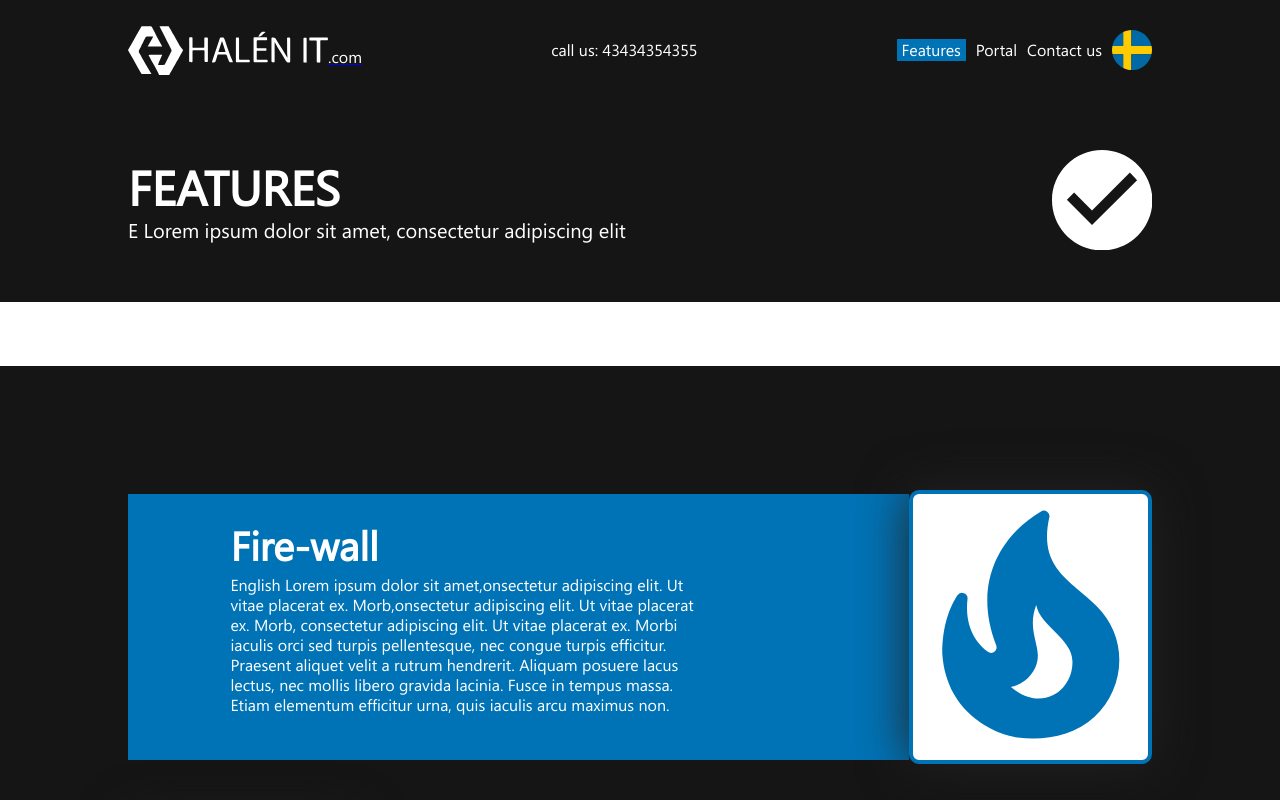
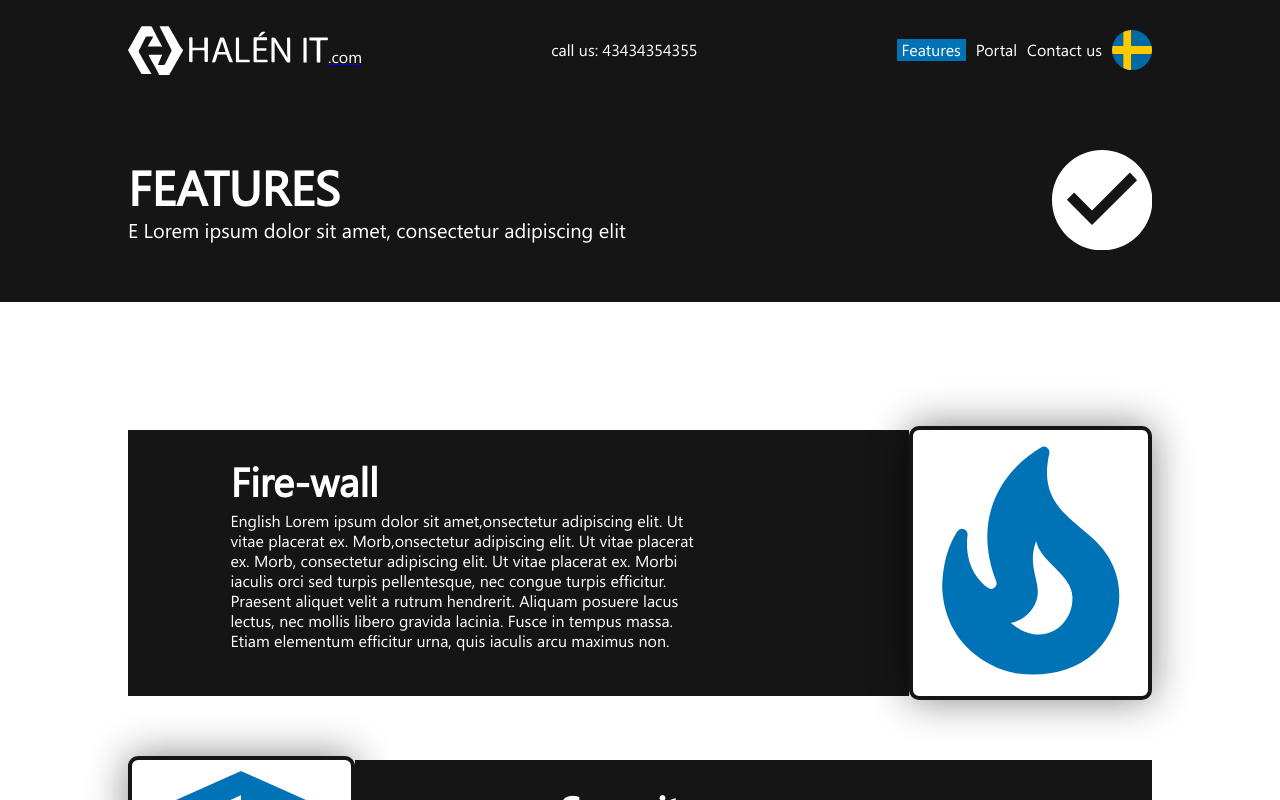
Before and after one commit to himanshubhatti2000/halenit-dev, a React (Create React App) app: page /features in a window 1280 px wide. Shown: the top 800 px of the page. Built offline with nearby package versions, Linux system fonts and the light colour scheme.

Commit message:
final changes complete

```diff
--- a/src/style/style.css
+++ b/src/style/style.css
@@ -463,10 +463,13 @@ input:-webkit-autofill:active {
             }
        }
        @media(max-width: 480px){
+           .top-section{
+               background-color: #151515;
+           }
         .scroll-button{
             display: block;
             width: 100%;
-            margin-top: -150px;
+            margin-top: -90px;
             display: flex;
             justify-content: center;
         }
@@ -735,9 +738,11 @@ input:-webkit-autofill:active {
 */
 /* common heading*/
 .heading-container{
+
     background-color: #151515;
 }
 .heading{
+    max-width: 1024px;
     color: white;
     max-width: 1024px;
     margin: 0 auto;
@@ -782,11 +787,8 @@ input:-webkit-autofill:active {
 /*Features */
 .features{
     color: white;
-    margin-top: 5%;
-    margin-bottom: 5%;
     padding-top: 10%;
     padding-bottom: 5%;
-    background-color: #151515;
 }
 
 .feature-container{
@@ -815,7 +817,7 @@ input:-webkit-autofill:active {
 .feature-info{
     min-height: 160px;
     max-width: 100%;
-    background-color: #0073B6;
+    background-color: #151515;
     padding-top: 3%;
     padding-bottom: 3%;
 }
@@ -838,8 +840,8 @@ input:-webkit-autofill:active {
 }
 .feature-img{
     background-color: white;
-    border: 4px solid #0073B6;
-    box-shadow: 0px 0px 50px #222222;
+    border: 4px solid #151515;
+    box-shadow: 0px 0px 40px #0000007a;
     border-radius: 10px;
     width: 100%;
     height: 100%;
@@ -851,7 +853,8 @@ input:-webkit-autofill:active {
 
     flex-direction: row reverse;
 }
-@media(max-width: 600px){
+/*mobile and tab view*/
+@media(max-width: 768px){
     .features{
         padding-top: 5%;
         padding-bottom: 0%;
```
Also changed, not shown: 1 other file (tests, documents, lock files or other folders).
